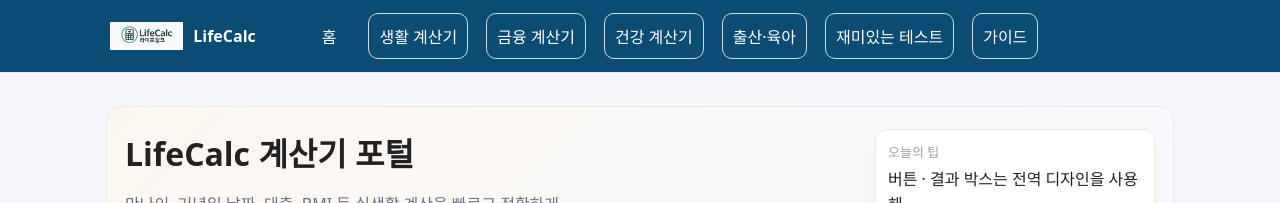
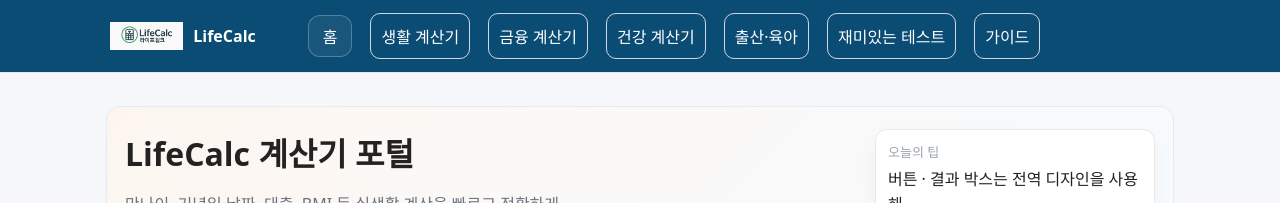
Before and after one commit to khai-lang/LifeCalc, a Jekyll site: the page built from index.md, in a window 1280 px wide. Shown: the top 203 px of the page. Built offline with Jekyll 4.4.1, drawn with Linux system fonts in a browser that asks for light colours.

Commit message:
Update default.html

```diff
--- a/_layouts/default.html
+++ b/_layouts/default.html
@@ -236,6 +236,27 @@
       margin-top:10px;
     }
     .result-box.show{ display:block; }  /* JS로 토글할 때 사용 */
+
+    /* 상단 네비 pill 공통 스타일 */
+.header-wrap .nav-ul>li>a,
+.header-wrap a.nav-pill {
+  display:inline-block;
+  padding:8px 14px;
+  border:1px solid rgba(255,255,255,.25);   /* 테두리 */
+  border-radius:12px;
+  background:rgba(255,255,255,.06);
+  color:#fff;
+  text-decoration:none;
+  transition:background .15s, border-color .15s, color .15s;
+}
+
+.header-wrap .nav-ul>li>a:hover,
+.header-wrap a.nav-pill:hover {
+  background:rgba(255,255,255,.12);
+  border-color:rgba(255,255,255,.4);
+}
+
+
   </style>
 </head>
 <body>
```
